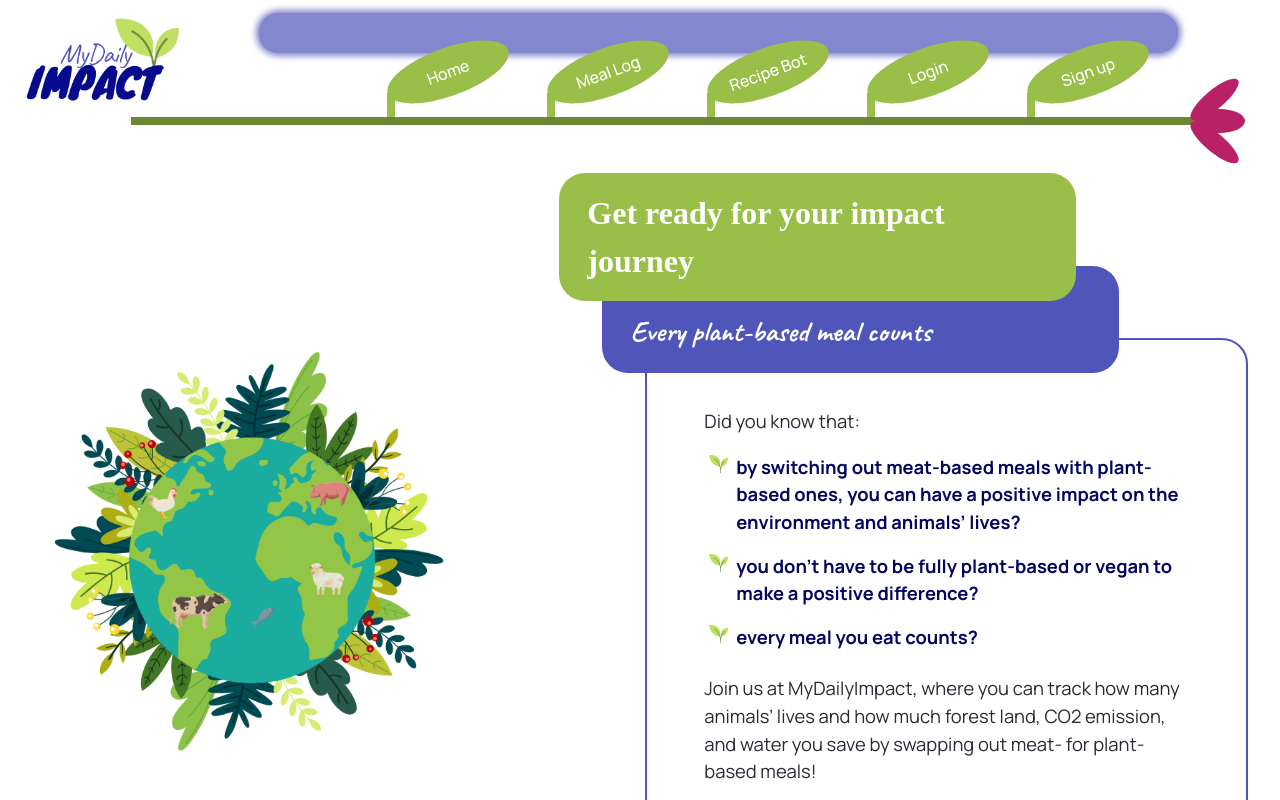
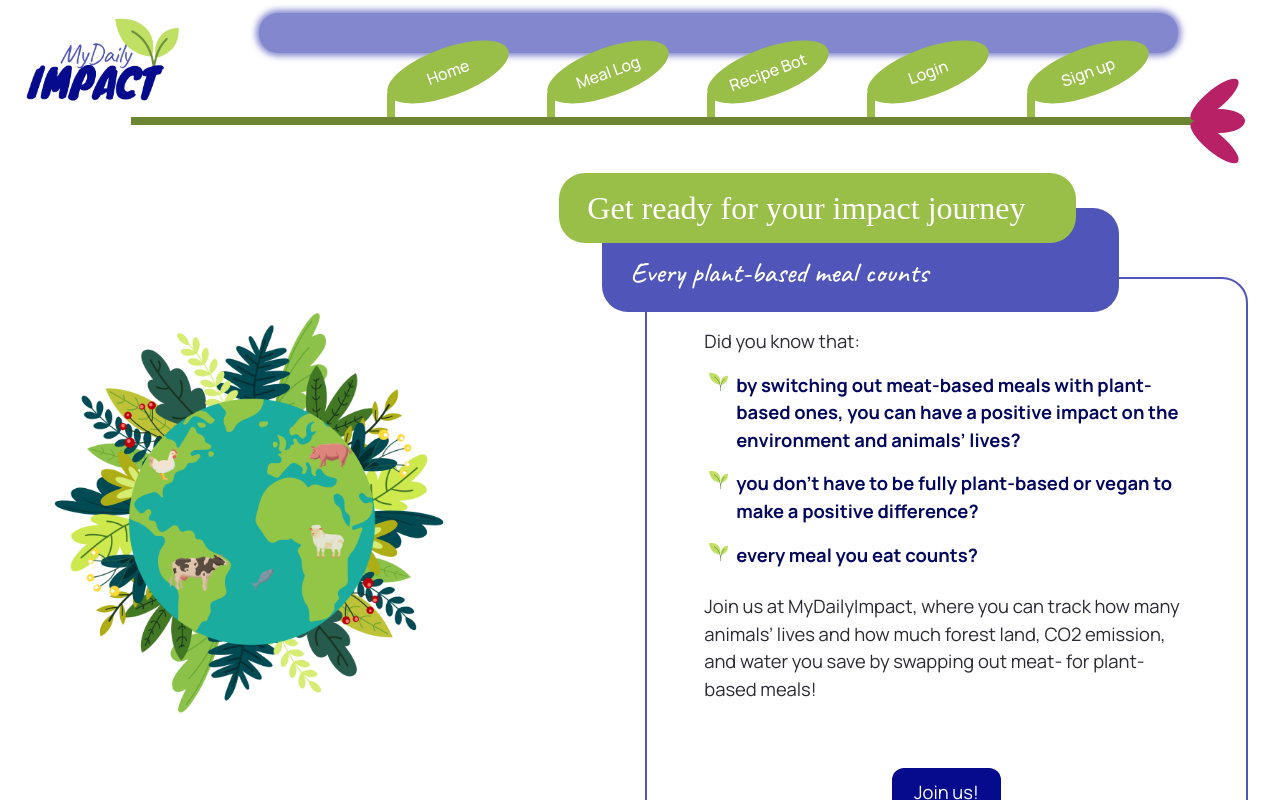
Before and after one commit to TechLabs-Remote-Bootcamp/WS24-MyDailyImpact, a React (Vite) app in the folder mdi-react/: page / in a window 1280 px wide. Shown: the top 800 px of the page. Built offline with nearby package versions, Linux system fonts and the light colour scheme; a web font is replaced by a local one.

Commit message:
install react-bootstrap

```diff
--- a/mdi-react/package.json
+++ b/mdi-react/package.json
@@ -18,6 +18,7 @@
     "path": "^0.12.7",
     "prop-types": "^15.8.1",
     "react": "^18.3.1",
+    "react-bootstrap": "^2.10.9",
     "react-dom": "^18.3.1",
     "react-hook-form": "^7.54.2",
     "react-icons": "^5.4.0",
--- a/mdi-react/src/App.scss
+++ b/mdi-react/src/App.scss
@@ -1,5 +1,6 @@
 @use "./styles/colors.scss" as *;
 @use "./styles/fonts.scss" as *;
+@use "./custom.scss" as *;
 
 .head {
   position: sticky;
--- /dev/null
+++ b/mdi-react/src/custom.scss
@@ -0,0 +1,29 @@
+/* The following block can be included in a custom.scss */
+
+/* make the customizations */
+
+// Color system
+$theme-colors: (
+  "primary": #5055ba,
+  "secondary": #9abf49,
+  "success": #6c8633,
+  "info": #050b8c,
+  "warning": #d10025,
+  "danger": #d10025,
+  "light": #9b9ed7,
+  "dark": #03075e,
+);
+
+// scss-docs-start gray-color-variables
+$gray-100: #d2d1d5;
+$gray-200: #a4a2aa;
+$gray-300: #6d6a76;
+$gray-400: #5a5865;
+$gray-500: #484554;
+$gray-600: #3a3743;
+$gray-700: #32303b;
+$gray-800: #2b2932;
+$gray-900: #24232a;
+
+/* import bootstrap to set changes */
+@use "C:/Users/Christine/Documents/GitHub/WS24-MyDailyImpact/mdi-react/node_modules/bootstrap/scss/bootstrap.scss";
--- a/mdi-react/src/main.jsx
+++ b/mdi-react/src/main.jsx
@@ -1,6 +1,7 @@
 import { StrictMode } from "react";
 import { createRoot } from "react-dom/client";
 import { BrowserRouter } from "react-router-dom";
+import "bootstrap/dist/css/bootstrap.min.css";
 import "./index.css";
 import App from "./App.jsx";
 
```
Also changed, not shown: 1 other file (tests, documents, lock files or other folders).
